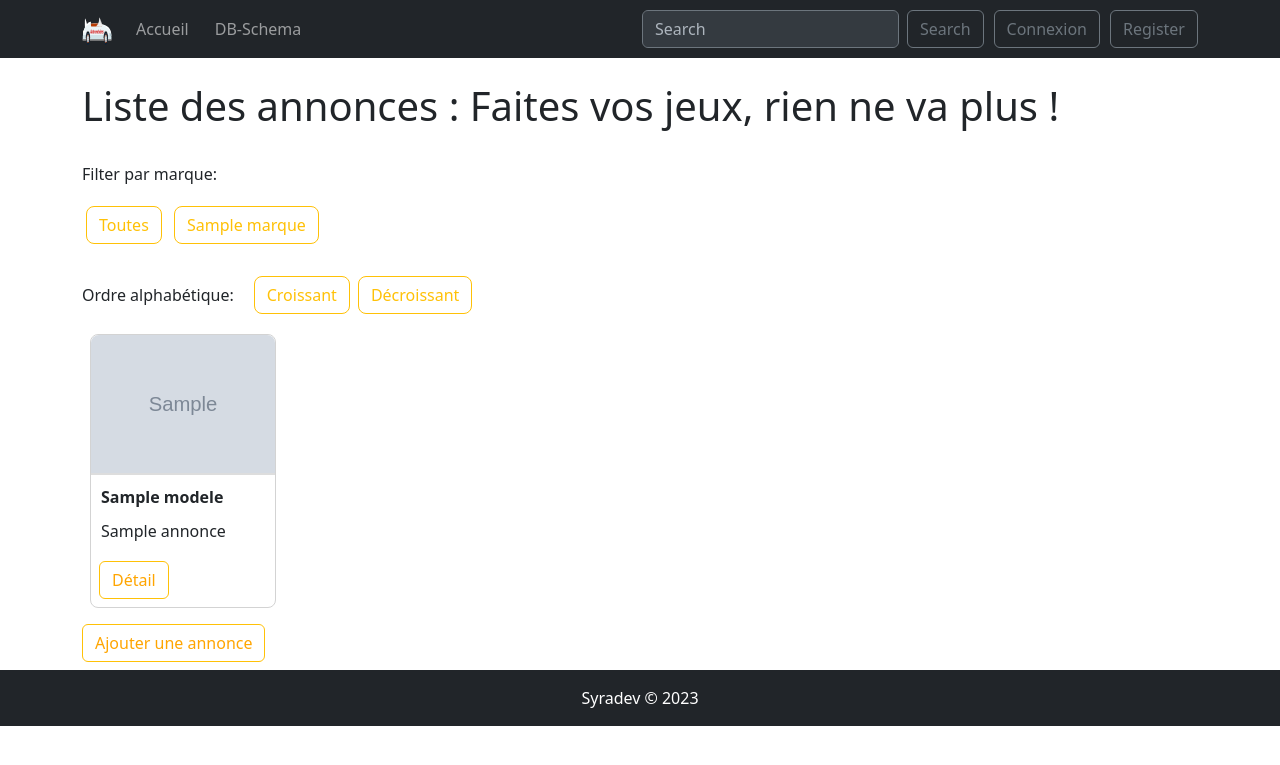
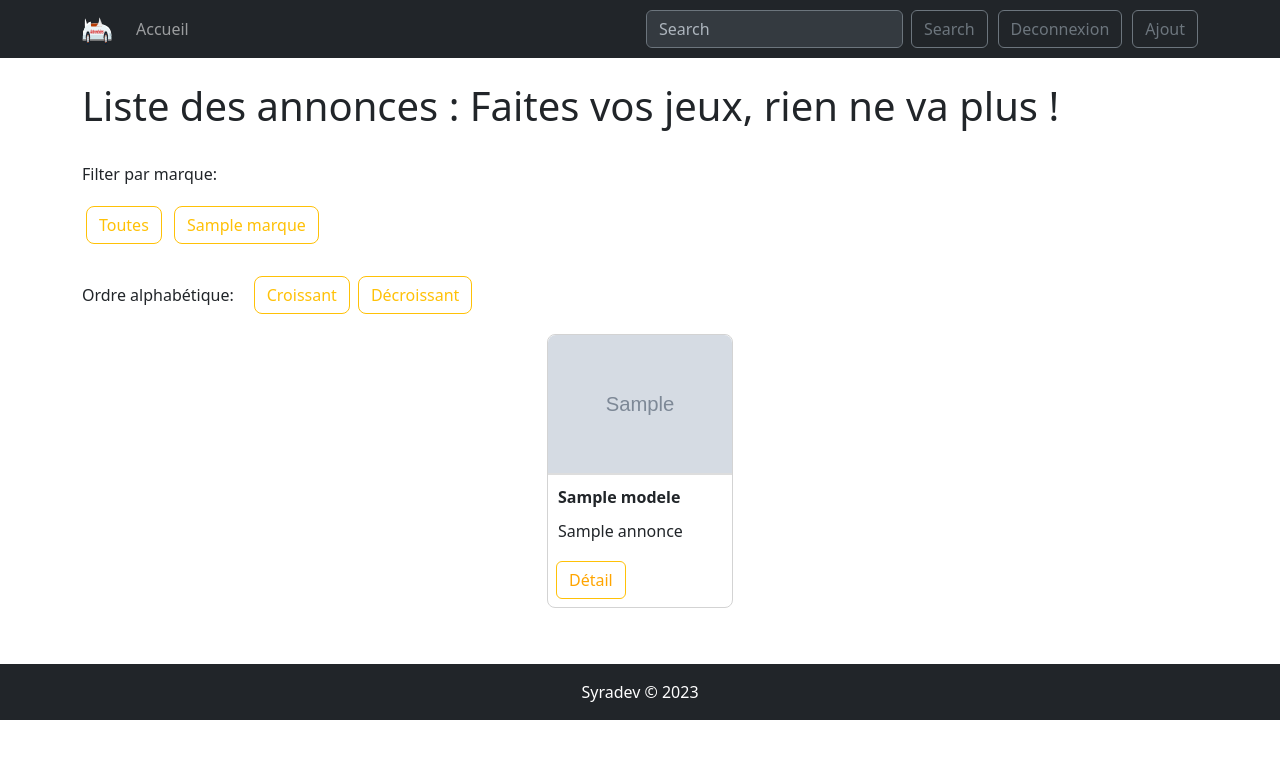
Before and after one commit to Tomasspit2/projectMVC, a PHP site: template src/View/Annonce/index.html.twig in a window 1280 px wide. Shown: the top 765 px of the page. Run offline with PHP 8.4, Linux system fonts and the light colour scheme; the template is opened without the code that fills it: most values are stand-ins (such as "Sample title", 1, 10 or a date in 2020); grey boxes marked "Sample" are stand-in pictures; some libraries are stand-ins or nearby versions.

Commit message:
Corectif

```diff
--- a/src/View/Annonce/index.html.twig
+++ b/src/View/Annonce/index.html.twig
@@ -3,7 +3,7 @@
 {% block content %}
     {{ dump(userData) }}
     <section class="main cd-main-homepage">
-        <div class="container cd-homepage-container">
+        <div class="container cd-homepage-container mb-5">
             <div class="row mb-4 mt-4 cd-h1-section">
                 <h1 class="cd-h1">Liste des annonces : <span class="cd-h1-span">Faites vos jeux, rien ne va plus !</span></h1>
             </div>
@@ -25,7 +25,7 @@
                 <button id="sort-asc" class="col-auto btn btn-outline-warning cd-button-ordre m-1 rounded-3">Croissant</button>
                 <button id="sort-desc" class="col-auto btn btn-outline-warning cd-button-ordre m-1 rounded-3">Décroissant</button>
             </div>
-            <div id="cd-container-card" class="row cd-container-card d-flex justify-content-between">
+            <div id="cd-container-card" class="row cd-container-card d-flex justify-content-center">
                 {% for annonce in annonces %}
                     <div class="col-md-2 m-2 cd-card">
                         <div class="cd-image-container">
@@ -39,9 +39,6 @@
                     <li>Nothing to display</li>
                 {% endfor %}
             </div>
-            <div class="d-flex flex-row">
-            <button class="btn btn-outline-warning mt-2 mb-2"><a class="cd-detail" href="/annonce/add">Ajouter une annonce</a></button>
-            </div>
         </div>
     </section>
 {% endblock %}
--- a/src/View/Includes/_header.html.twig
+++ b/src/View/Includes/_header.html.twig
@@ -15,11 +15,9 @@
         <!-- Left links -->
         <ul class="navbar-nav me-auto">
             <li class="nav-item">
-                <a class="nav-link" href="#">Accueil</a>
+                <a class="nav-link" href="/">Accueil</a>
             </li>
-            <li class="nav-item">
-                <a class="nav-link" href="#">DB-Schema</a>
-            </li>
+
         </ul>
 
         <!-- Right links and search bar -->
@@ -28,11 +26,14 @@
                 <input class="form-control me-2 form-control-cd" type="search" placeholder="Search" aria-label="Search">
                 <button class="btn btn-outline-secondary btn-outline-secondary-cd" type="submit">Search</button>
             </form>
-            {% if utilisateurs.id %}
+            {% if userData %}
                 <li class="nav-item">
-                    <a class="btn btn-outline-secondary" href="/">Deconnexion</a>
+                    <a class="btn btn-outline-secondary" href="/user/logout">Deconnexion</a>
                 </li>
-            {% elseif not utilisateurs.id %}
+                <li class="nav-item">
+                    <a class="btn btn-outline-secondary" href="/annonce/add">Ajout</a>
+                </li>
+            {% elseif not userData %}
             <li class="nav-item">
                 <a class="btn btn-outline-secondary" href="/user/login">Connexion</a>
             </li>
```
Also changed, not shown: src/Controller/AnnonceController.php (+17 -4 lines).
